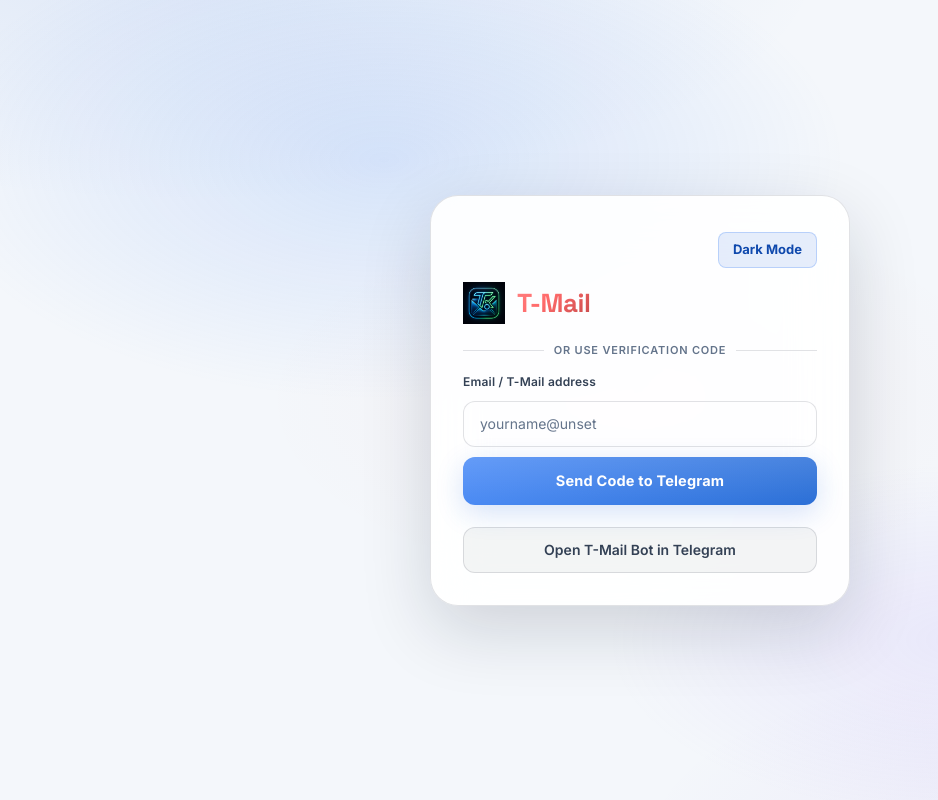
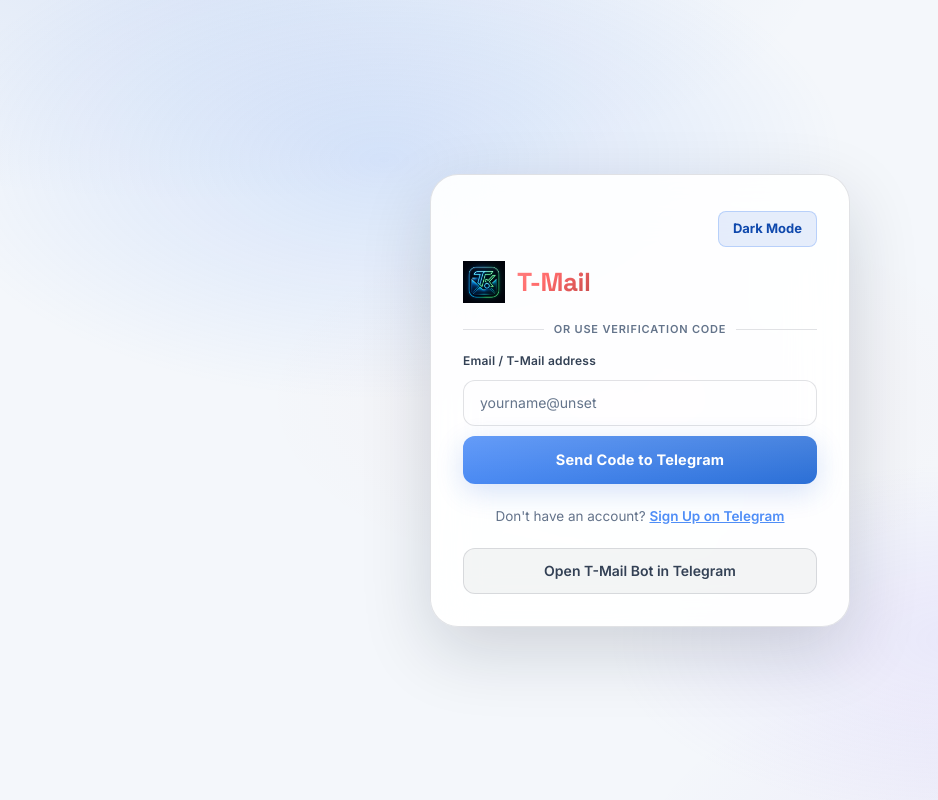
Before and after one commit to osman-akkawi/T_Mail, a React (Vite) app in the folder miniapp/: page /#/settings in a window 1280 px wide. Before the commit this address led to /#/trash. Shown: the whole page, without its empty margins (0-938 px from the left). Built offline with nearby package versions, Linux system fonts and the light colour scheme; no server answers.

Commit message:
feat: add standalone web sign up deep link and bot launch options

```diff
--- a/miniapp/src/App.tsx
+++ b/miniapp/src/App.tsx
@@ -86,6 +86,7 @@
   onVerifyCode: () => void;
   onResetCodeStep: () => void;
   onOpenTelegram: () => void;
+  onOpenTelegramWithParam?: (param: string) => void;
   theme: ThemeMode;
   onToggleTheme: () => void;
 }) {
@@ -106,7 +107,38 @@
           <img className="auth-logo-icon" src="/logo.png" alt="T-Mail Logo" />
           <h1>T-Mail</h1>
         </div>
-        {props.error && <div className="auth-error">{props.error}</div>}
+        {props.error && (
+          <div className="auth-error">
+            <div style={{ display: "flex", flexDirection: "column", gap: "4px" }}>
+              <span>{props.error}</span>
+              {props.error.includes("Account not found") && (
+                <div style={{ marginTop: "4px", fontSize: "12.5px" }}>
+                  Need to register?{" "}
+                  <button
+                    type="button"
+                    style={{
+                      background: "none",
+                      border: "none",
+                      color: "#ffc0c0",
+                      padding: 0,
+                      font: "inherit",
+                      cursor: "pointer",
+                      fontWeight: "700",
+                      textDecoration: "underline"
+                    }}
+                    onClick={() => {
+                      const userPart = props.loginAddress.trim().split("@")[0].toLowerCase().replace(/[^a-z0-9_]+/g, "");
+                      const startParam = userPart ? `?start=reg_${userPart}` : "";
+                      props.onOpenTelegramWithParam?.(startParam);
+                    }}
+                  >
+                    Create this address on Telegram Bot
+                  </button>
+                </div>
+              )}
+            </div>
+          </div>
+        )}
 
         {canUseTelegramPrimary && (
           <button type="button" className="auth-primary" onClick={props.onTelegramLogin} disabled={props.busy}>
@@ -137,6 +169,30 @@
                 >
                   {props.busy ? "Sending…" : "Send Code to Telegram"}
                 </button>
+
+                <div style={{ textAlign: "center", marginTop: "12px", fontSize: "13.5px", color: "var(--tm-text-3)" }}>
+                  Don't have an account?{" "}
+                  <button
+                    type="button"
+                    style={{
+                      background: "none",
+                      border: "none",
+                      color: "#4f8ef7",
+                      padding: 0,
+                      font: "inherit",
+                      cursor: "pointer",
+                      fontWeight: "600",
+                      textDecoration: "underline"
+                    }}
+                    onClick={() => {
+                      const userPart = props.loginAddress.trim().split("@")[0].toLowerCase().replace(/[^a-z0-9_]+/g, "");
+                      const startParam = userPart ? `?start=reg_${userPart}` : "";
+                      props.onOpenTelegramWithParam?.(startParam);
+                    }}
+                  >
+                    Sign Up on Telegram
+                  </button>
+                </div>
               </div>
             ) : (
               <div className="auth-step">
@@ -460,6 +516,14 @@
           setAuthError(null);
         }}
         onOpenTelegram={() => telegram.openExternal(botOpenUrl)}
+        onOpenTelegramWithParam={(param) => {
+          const rawBotUsername =
+            (import.meta.env.VITE_TELEGRAM_BOT_USERNAME as string | undefined)?.trim() ||
+            "tmail_osman_bot";
+          const botUsername = rawBotUsername.replace(/^@/, "");
+          const url = `https://t.me/${botUsername}${param}`;
+          telegram.openExternal(url);
+        }}
         theme={theme}
         onToggleTheme={() => setTheme((value) => value === "dark" ? "light" : "dark")}
       />
--- a/miniapp/src/telegram.ts
+++ b/miniapp/src/telegram.ts
@@ -88,6 +88,6 @@
       app.openLink(url);
       return;
     }
-    window.location.assign(url);
+    window.open(url, "_blank", "noopener,noreferrer");
   },
 };
```
Also changed, not shown: 1 other file (tests, documents, lock files or other folders).
